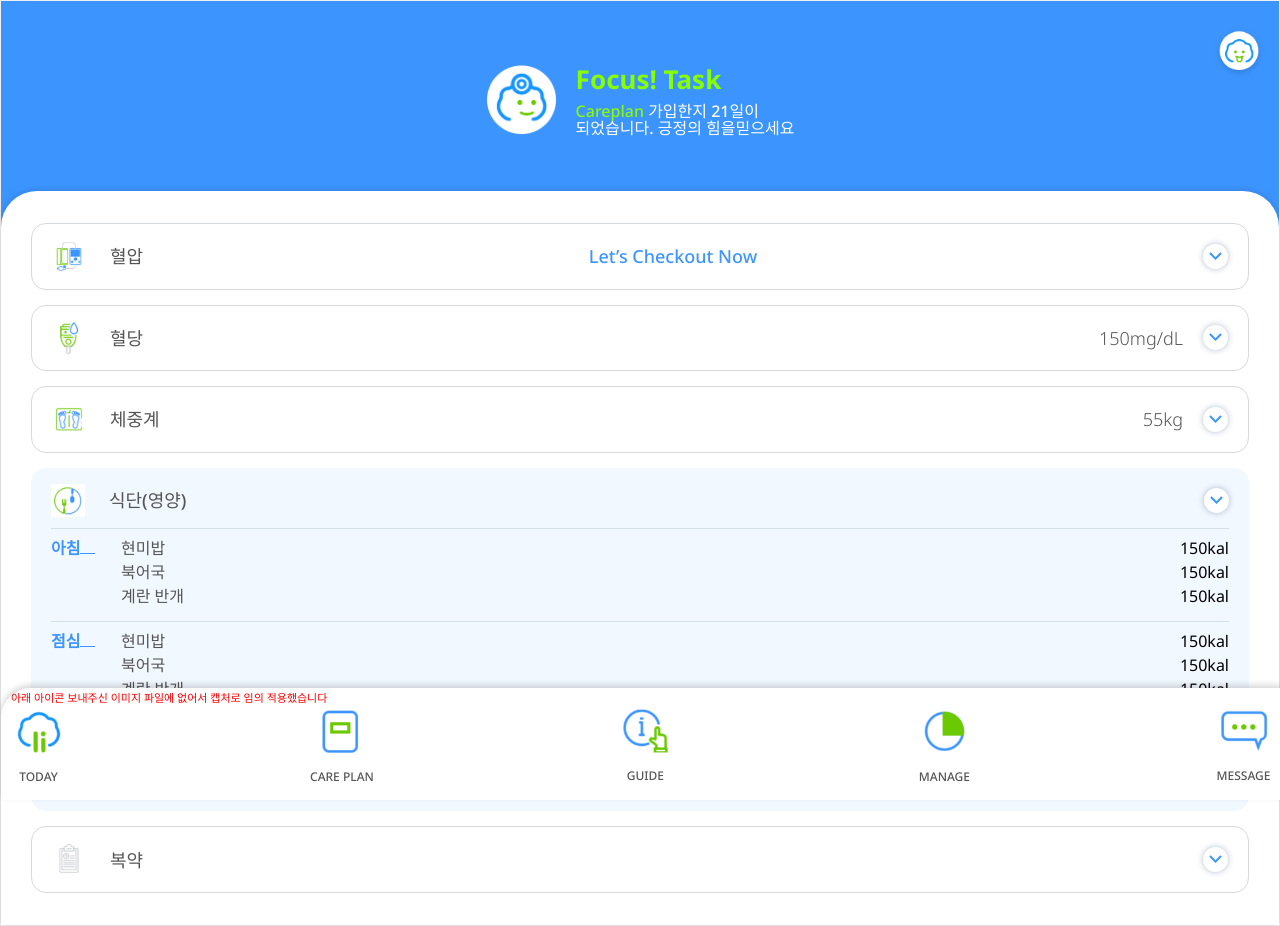
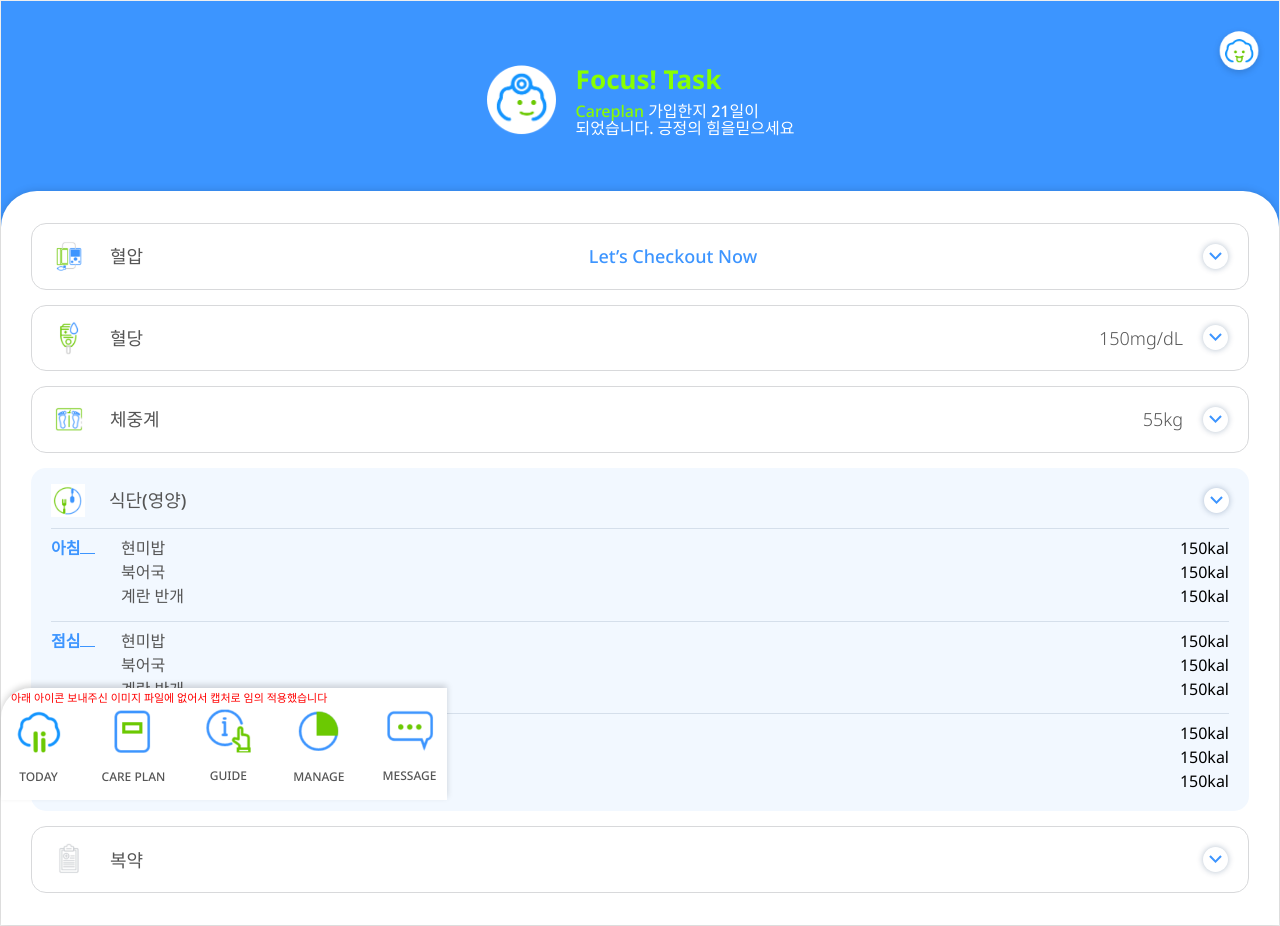
Before and after one commit to ruby-yujin/broccoli365, a Vue app: page /today in a window 1280 px wide. Built offline with nearby package versions, Linux system fonts and the light colour scheme; a web font is replaced by a local one.

Commit message:
Merge branch 'master' of https://github.com/ruby-yujin/broccoli365

```diff
--- a/src/design/view/today/index.vue
+++ b/src/design/view/today/index.vue
@@ -361,7 +361,7 @@
   }
 }
 .bottom-gnb {
-  width: 100%;
+  max-width: 446px;
   display: flex;
   justify-content: space-between;
   align-items: center;
```
